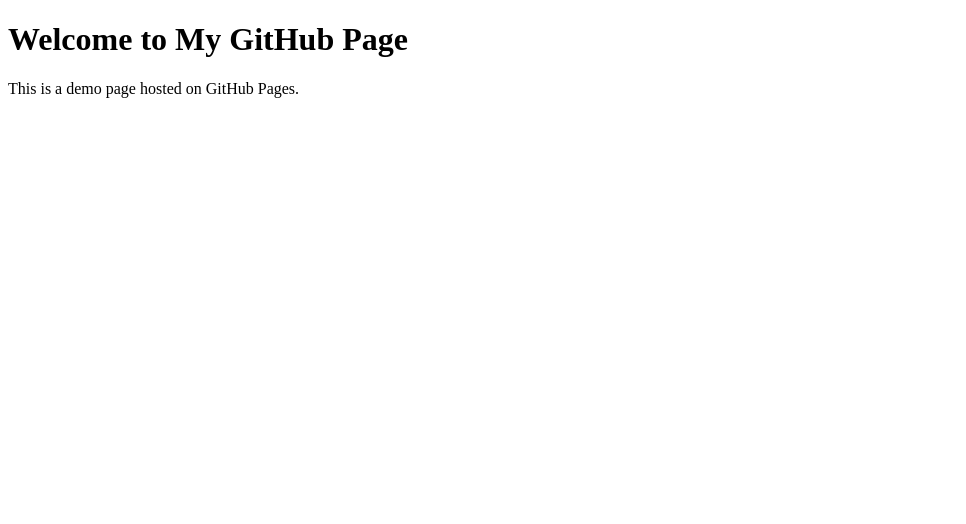
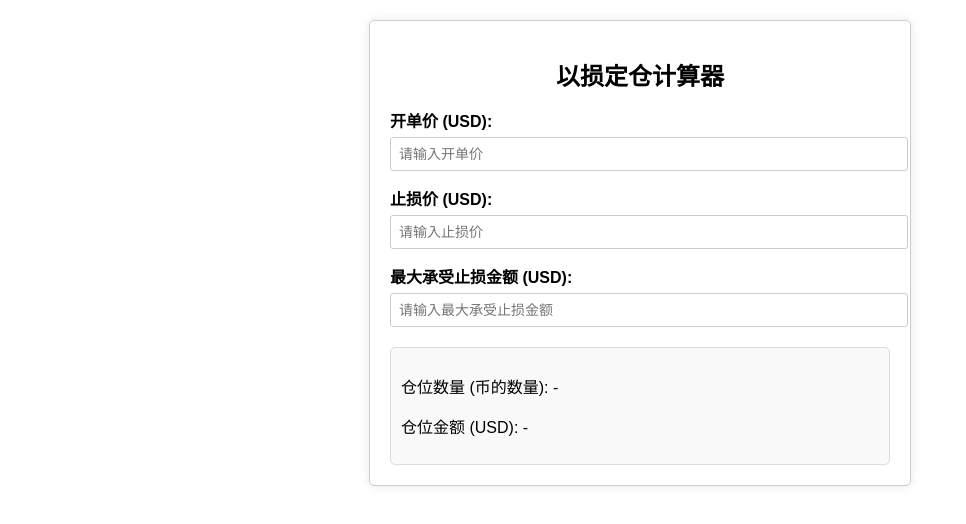
Before and after one commit to 634671436/trade_tools, a plain HTML site: page index.html in a window 1280 px wide. Shown: the whole page, without its empty margins (0-966 px from the left). Drawn offline with Linux system fonts and the light colour scheme.

Commit message:
adjust tools

```diff
--- a/index.html
+++ b/index.html
@@ -3,10 +3,106 @@
 <head>
     <meta charset="UTF-8">
     <meta name="viewport" content="width=device-width, initial-scale=1.0">
-    <title>My GitHub Pages</title>
+    <title>以损定仓计算器</title>
+    <style>
+        body {
+            font-family: Arial, sans-serif;
+            margin: 20px;
+            padding: 0;
+        }
+        .container {
+            max-width: 500px;
+            margin: auto;
+            padding: 20px;
+            border: 1px solid #ccc;
+            border-radius: 5px;
+            box-shadow: 0 0 10px rgba(0, 0, 0, 0.1);
+        }
+        .container h1 {
+            text-align: center;
+            font-size: 24px;
+        }
+        .form-group {
+            margin-bottom: 15px;
+        }
+        .form-group label {
+            display: block;
+            margin-bottom: 5px;
+            font-weight: bold;
+        }
+        .form-group input {
+            width: 100%;
+            padding: 8px;
+            border: 1px solid #ccc;
+            border-radius: 3px;
+            font-size: 14px;
+        }
+        .result {
+            margin-top: 20px;
+            padding: 10px;
+            background: #f9f9f9;
+            border: 1px solid #ddd;
+            border-radius: 5px;
+        }
+    </style>
 </head>
 <body>
-    <h1>Welcome to My GitHub Page</h1>
-    <p>This is a demo page hosted on GitHub Pages.</p>
+    <div class="container">
+        <h1>以损定仓计算器</h1>
+
+        <div class="form-group">
+            <label for="entryPrice">开单价 (USD):</label>
+            <input type="number" id="entryPrice" placeholder="请输入开单价">
+        </div>
+
+        <div class="form-group">
+            <label for="stopLoss">止损价 (USD):</label>
+            <input type="number" id="stopLoss" placeholder="请输入止损价">
+        </div>
+
+        <div class="form-group">
+            <label for="maxLoss">最大承受止损金额 (USD):</label>
+            <input type="number" id="maxLoss" placeholder="请输入最大承受止损金额">
+        </div>
+
+        <div class="result">
+            <p>仓位数量 (币的数量): <span id="positionSize">-</span></p>
+            <p>仓位金额 (USD): <span id="positionAmount">-</span></p>
+        </div>
+    </div>
+
+    <script>
+        const entryPriceInput = document.getElementById('entryPrice');
+        const stopLossInput = document.getElementById('stopLoss');
+        const maxLossInput = document.getElementById('maxLoss');
+
+        const positionSizeDisplay = document.getElementById('positionSize');
+        const positionAmountDisplay = document.getElementById('positionAmount');
+
+        function calculate() {
+            const entryPrice = parseFloat(entryPriceInput.value);
+            const stopLoss = parseFloat(stopLossInput.value);
+            const maxLoss = parseFloat(maxLossInput.value);
+
+            if (!entryPrice || !stopLoss || !maxLoss || entryPrice === stopLoss) {
+                positionSizeDisplay.textContent = '-';
+                positionAmountDisplay.textContent = '-';
+                return;
+            }
+
+            // 计算公式
+            const positionSize = maxLoss / Math.abs(entryPrice - stopLoss);
+            const positionAmount = positionSize * entryPrice;
+
+            // 更新结果
+            positionSizeDisplay.textContent = positionSize.toFixed(2);
+            positionAmountDisplay.textContent = positionAmount.toFixed(2);
+        }
+
+        // 添加事件监听器
+        entryPriceInput.addEventListener('input', calculate);
+        stopLossInput.addEventListener('input', calculate);
+        maxLossInput.addEventListener('input', calculate);
+    </script>
 </body>
 </html>
```
